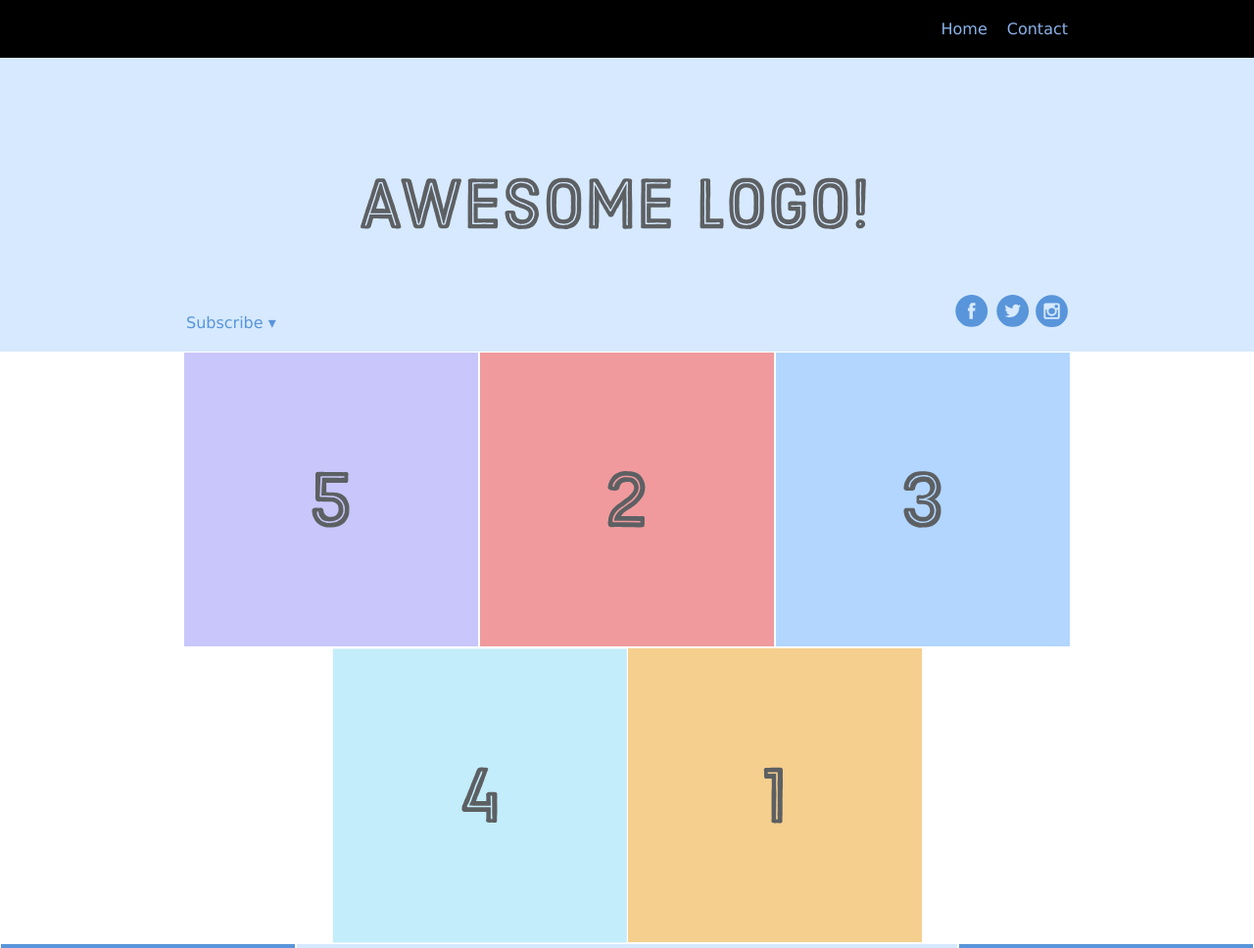
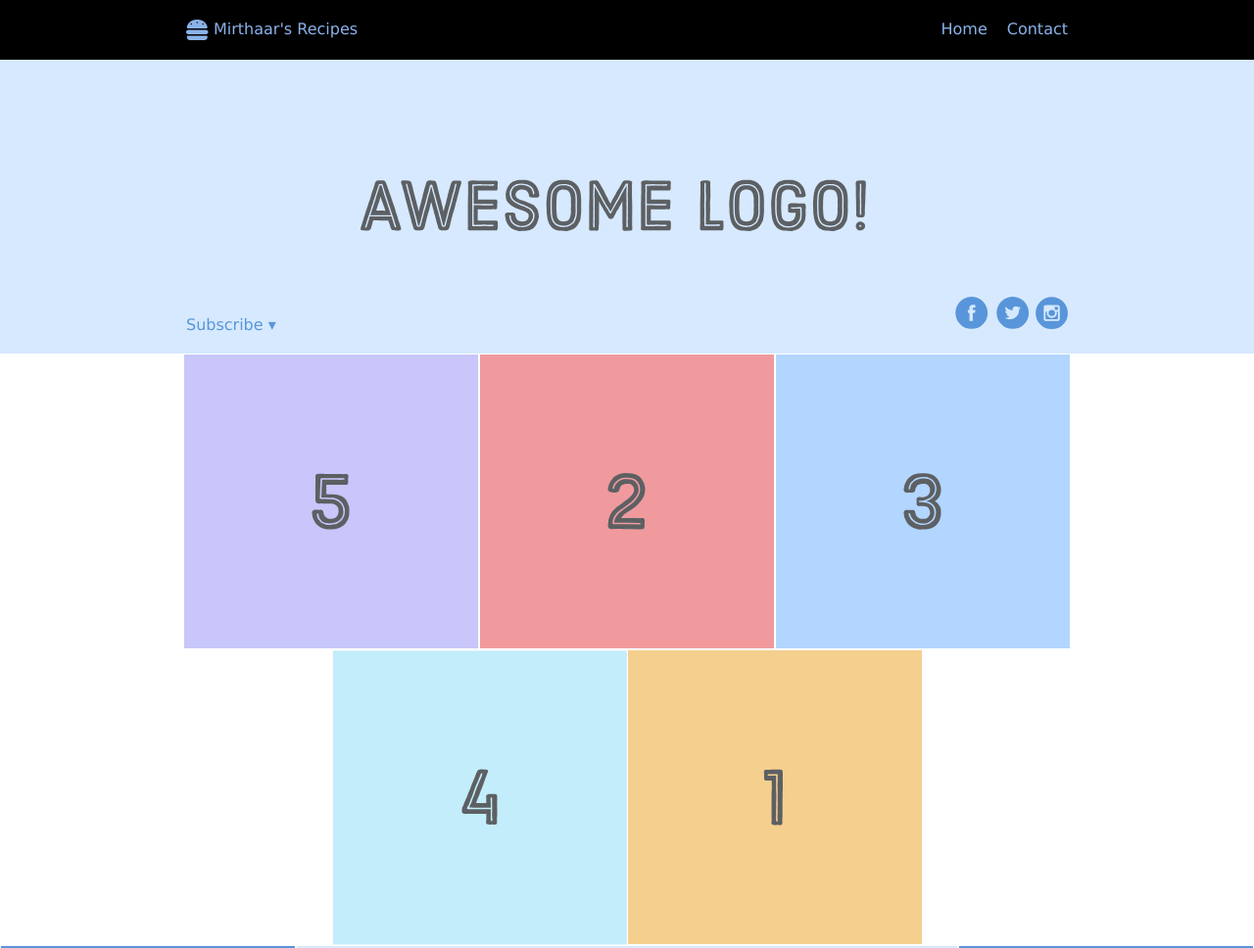
Before and after one commit to Mirthaar/odin-recipes, a plain HTML site: page exercises/flexbox.html in a window 1280 px wide. Shown: the top 968 px of the page at 98% size. Drawn offline with Linux system fonts and the light colour scheme.

Commit message:
fix: add logo/title to flexbox.html

```diff
--- a/exercises/flexbox.html
+++ b/exercises/flexbox.html
@@ -9,8 +9,10 @@
 
     <div class="menu-container-1">
         <div class="menu-1">
-            <a class="home" href="../index.html">Home</a>
-            <div class="contact">Contact</div>
+          <img class="logo" src="../images/burger-solid-lightblue.svg" alt="A drawing of a hamburger">
+          <div class="website-title">Mirthaar's Recipes</div>
+          <a class="home" href="../index.html">Home</a>
+          <div class="contact">Contact</div>
         </div>
     </div>
 
```
